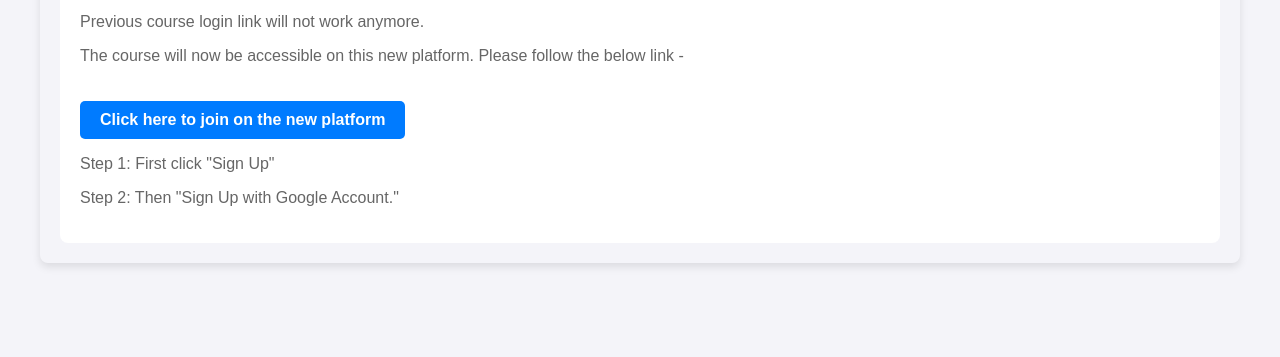
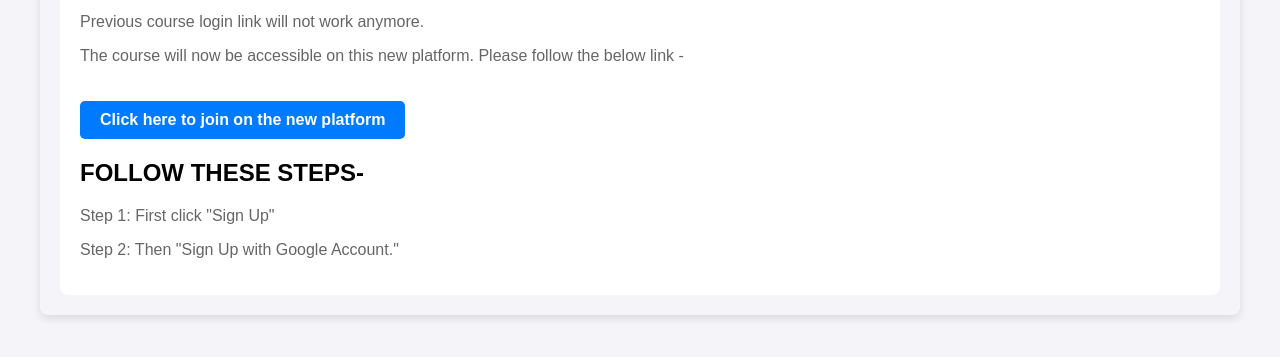
Before and after one commit to website-hypertroph/website-hypertroph.github.io, a plain HTML site: page users/sign_in/index.html in a window 1280 px wide. Shown: the part 181-538 px from the top of the page. Drawn offline with Linux system fonts and the light colour scheme.

Commit message:
Update index.html
Added Heading "Follow Steps"

```diff
--- a/users/sign_in/index.html
+++ b/users/sign_in/index.html
@@ -46,6 +46,7 @@
         <p>Previous course login link will not work anymore.</p>
         <p>The course will now be accessible on this new platform. Please follow the below link - </p>
         <a href="https://login.onlinecoursehost.com/login-page?redirectUrl=https%3A%2F%2Ffitness.onlinecoursehost.com%2Fcourses&tenantId=BlLxCMkPjeV8ZMN1DytrlVnWTl83-1&invitationLinkId=ocOxrmKeNIVbPvBZKJYl" class="button">Click here to join on the new platform</a>
+        <h2>FOLLOW THESE STEPS-</h2>
         <p>Step 1: First click "Sign Up"</p>
         <p>Step 2: Then "Sign Up with Google Account."</p>
     </div>
```
